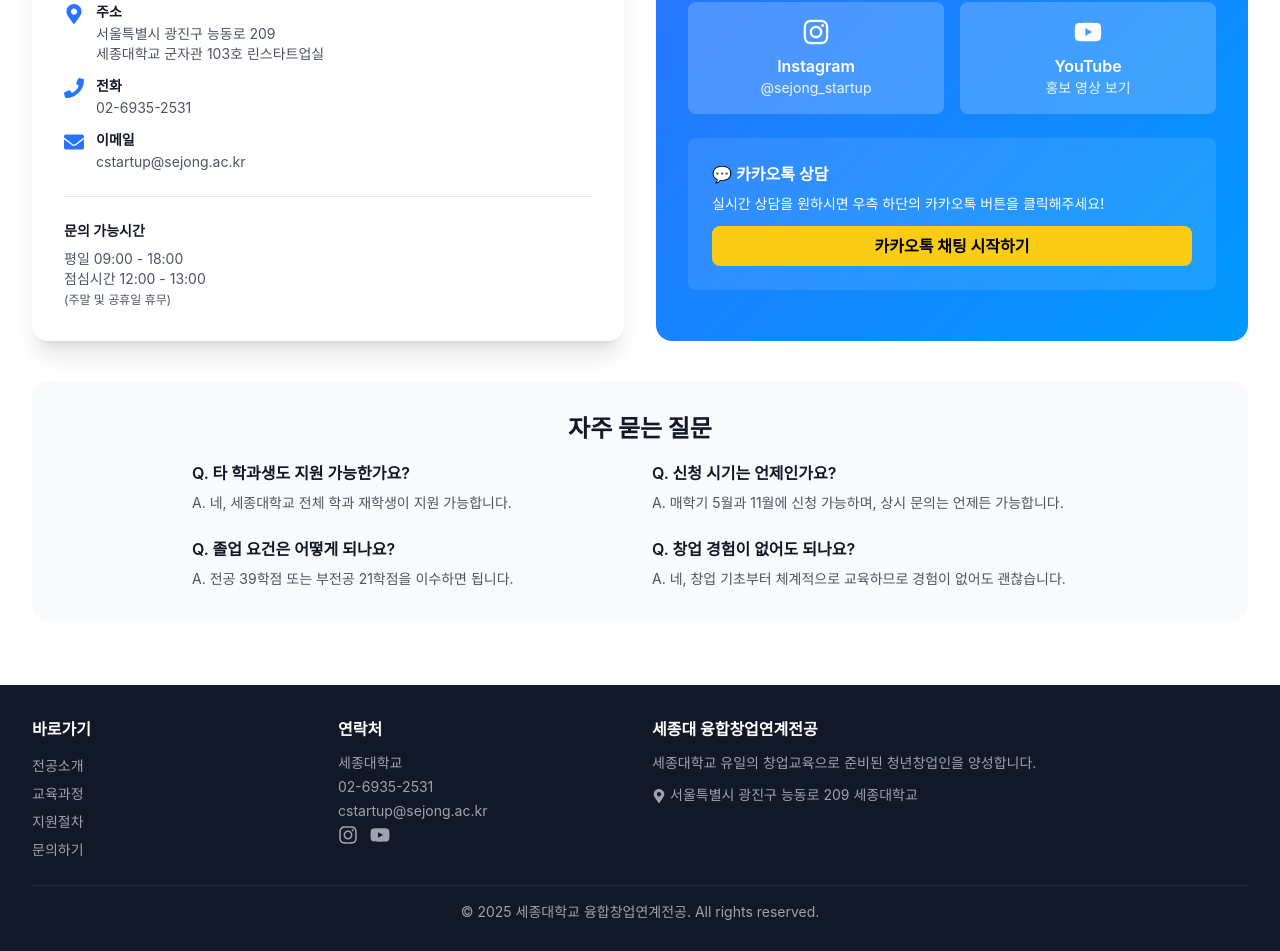
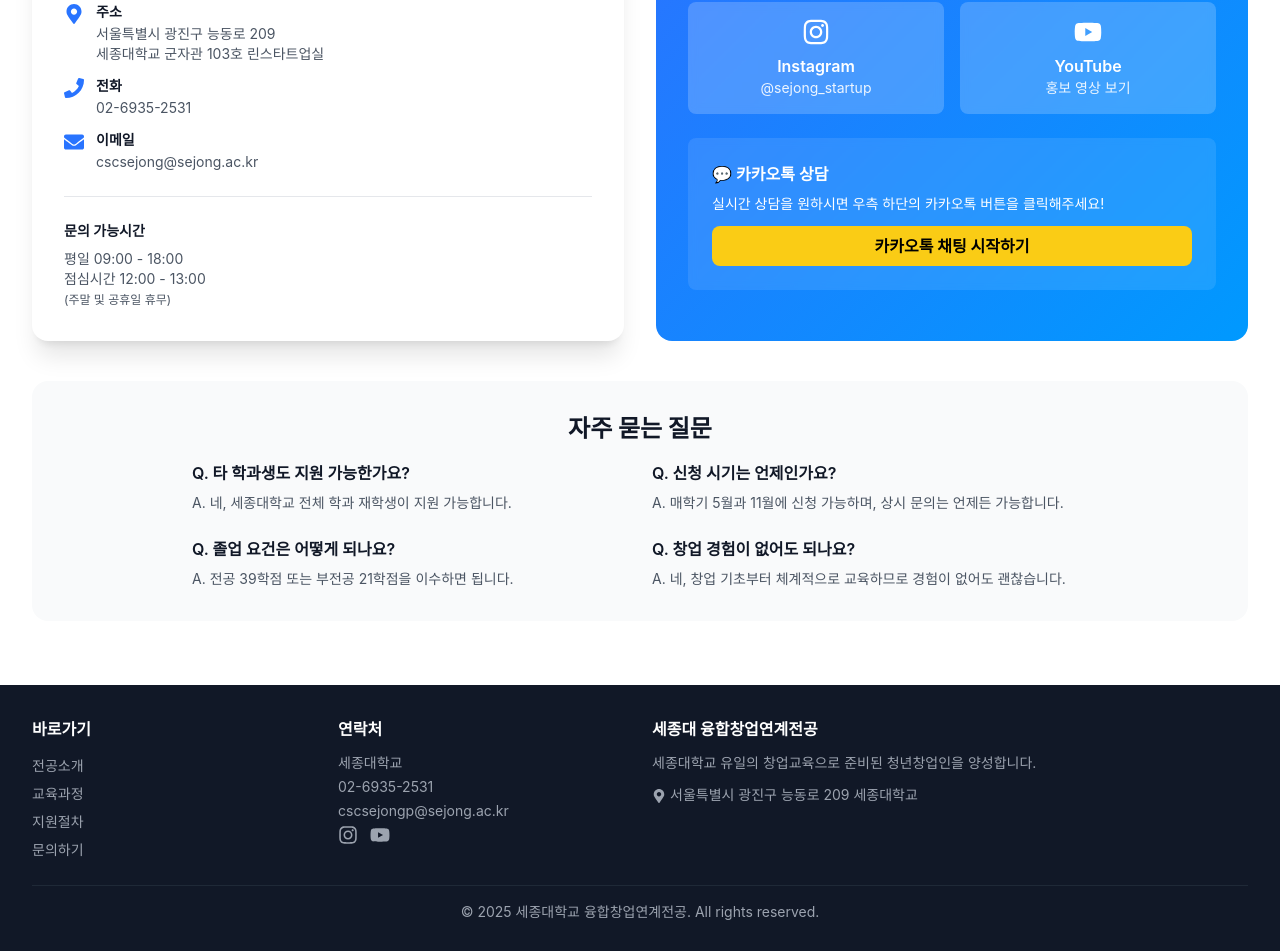
Before and after one commit to unvisr-code/startup-sejong, a Next.js app: page / in a window 1280 px wide. Shown: the part 4518-5469 px from the top of the page. Built offline with nearby package versions, Linux system fonts and the light colour scheme; a web font is replaced by a local one.

Commit message:
email fix

```diff
--- a/components/Contact/ContactSection.tsx
+++ b/components/Contact/ContactSection.tsx
@@ -57,7 +57,7 @@ const ContactSection = () => {
                 <FaEnvelope className="text-primary text-xl mt-0.5 mr-3 flex-shrink-0" />
                 <div>
                   <h4 className="font-semibold text-sm mb-0.5">이메일</h4>
-                  <p className="text-gray-600 text-sm">cstartup@sejong.ac.kr</p>
+                  <p className="text-gray-600 text-sm">cscsejong@sejong.ac.kr</p>
                 </div>
               </div>
             </div>
--- a/components/Layout/Footer.tsx
+++ b/components/Layout/Footer.tsx
@@ -51,7 +51,7 @@ const Footer = () => {
                 <ul className="space-y-1 text-gray-400">
                   <li className="text-xs sm:text-sm break-keep">세종대학교</li>
                   <li className="text-xs sm:text-sm">02-6935-2531</li>
-                  <li className="text-xs sm:text-sm break-all">cstartup@sejong.ac.kr</li>
+                  <li className="text-xs sm:text-sm break-all">cscsejongp@sejong.ac.kr</li>
                   <li className="flex space-x-3 mt-2">
                     <a
                       href="https://www.instagram.com/sejong_startup"
```
